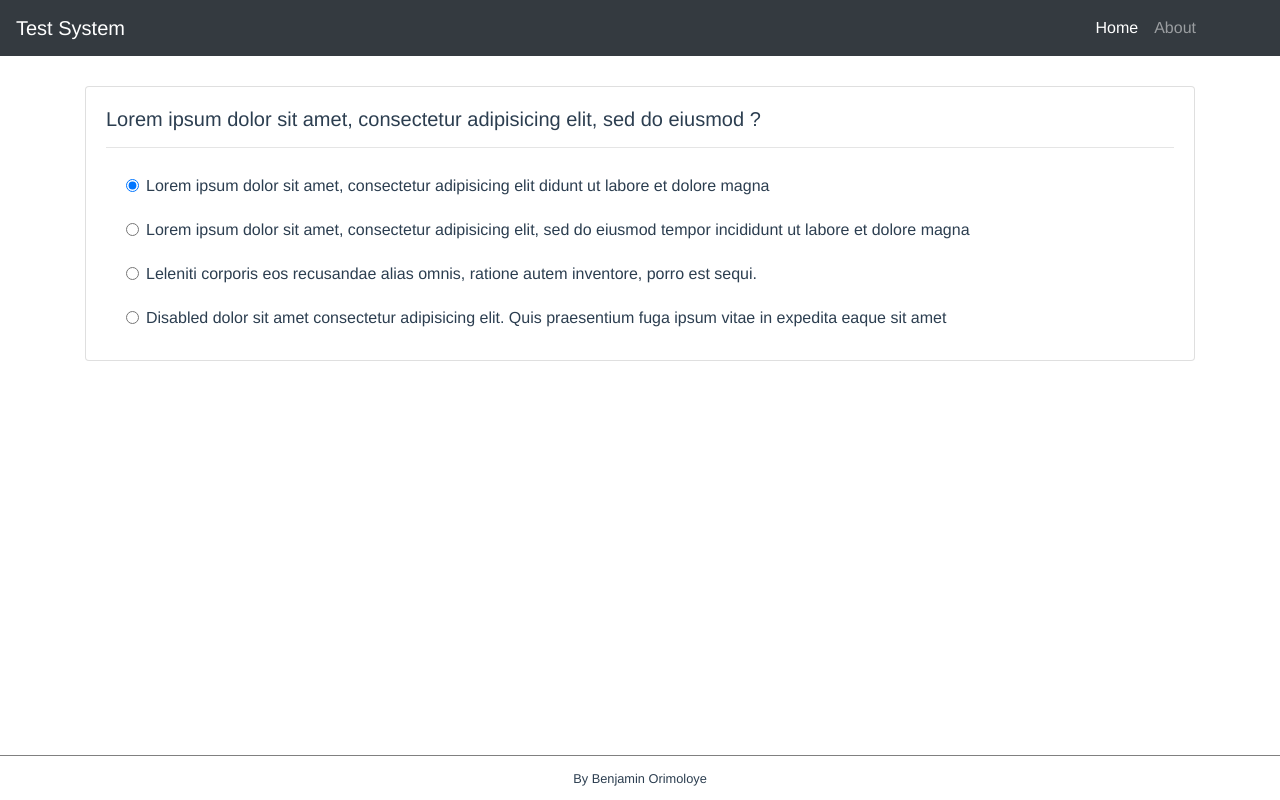
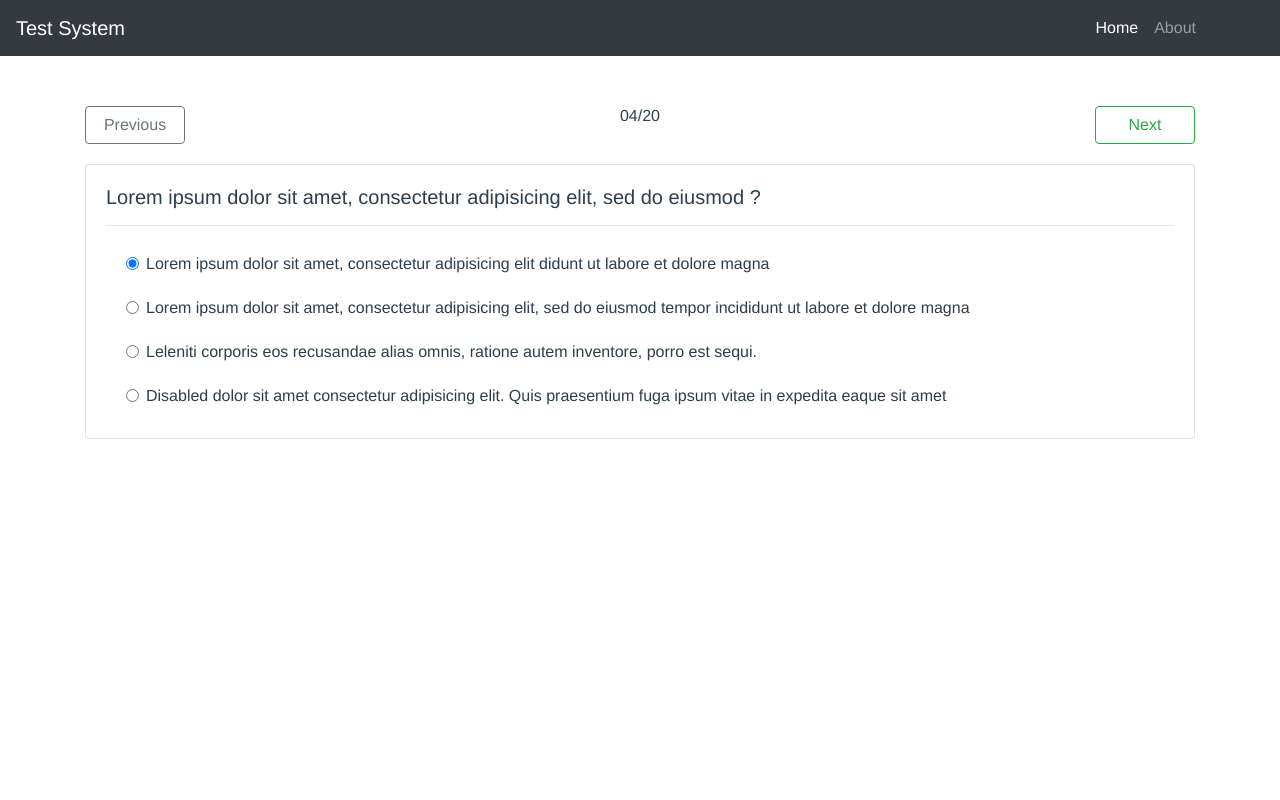
Before and after one commit to bjfikky/TestSystemVue, a Vue app: page /#/ in a window 1280 px wide. Built offline with nearby package versions, Linux system fonts and the light colour scheme.

Commit message:
Added Questions Navigation

```diff
--- a/src/App.vue
+++ b/src/App.vue
@@ -4,7 +4,7 @@
 		<div class="container">
 			<router-view/>
 		</div>
-		<Footer/>
+		<!-- <Footer/> -->
 	</div>
 </template>
 
@@ -30,5 +30,6 @@ export default {
 
 .container {
 	padding-top: 30px;
+	padding-bottom: 30px;
 }
 </style>
--- /dev/null
+++ b/src/components/QuestionsNav.vue
@@ -0,0 +1,25 @@
+<template>
+    <div class="flex-container">
+        <button class="btn btn-outline-secondary">Previous</button>
+        <h6>04/20</h6>
+        <button class="btn btn-outline-success">Next</button>
+    </div>
+</template>
+
+<script>
+    export default {
+        name: 'questionNav'
+    }
+</script>
+
+<style scoped>
+.flex-container {
+    padding: 20px 0;
+    display: flex;
+    justify-content: space-between;
+}
+
+button {
+    width: 100px;
+}
+</style>
--- a/src/views/Home.vue
+++ b/src/views/Home.vue
@@ -1,5 +1,6 @@
 <template>
   <div class="home">
+    <QuestionsNav/>
     <Question/>
   </div>
 </template>
@@ -7,11 +8,12 @@
 <script>
 // @ is an alias to /src
 import Question from '@/components/Question.vue'
+import QuestionsNav from '@/components/QuestionsNav.vue'
 
 export default {
   name: 'home',
   components: {
-    Question
+    Question, QuestionsNav
   }
 }
 </script>
```
